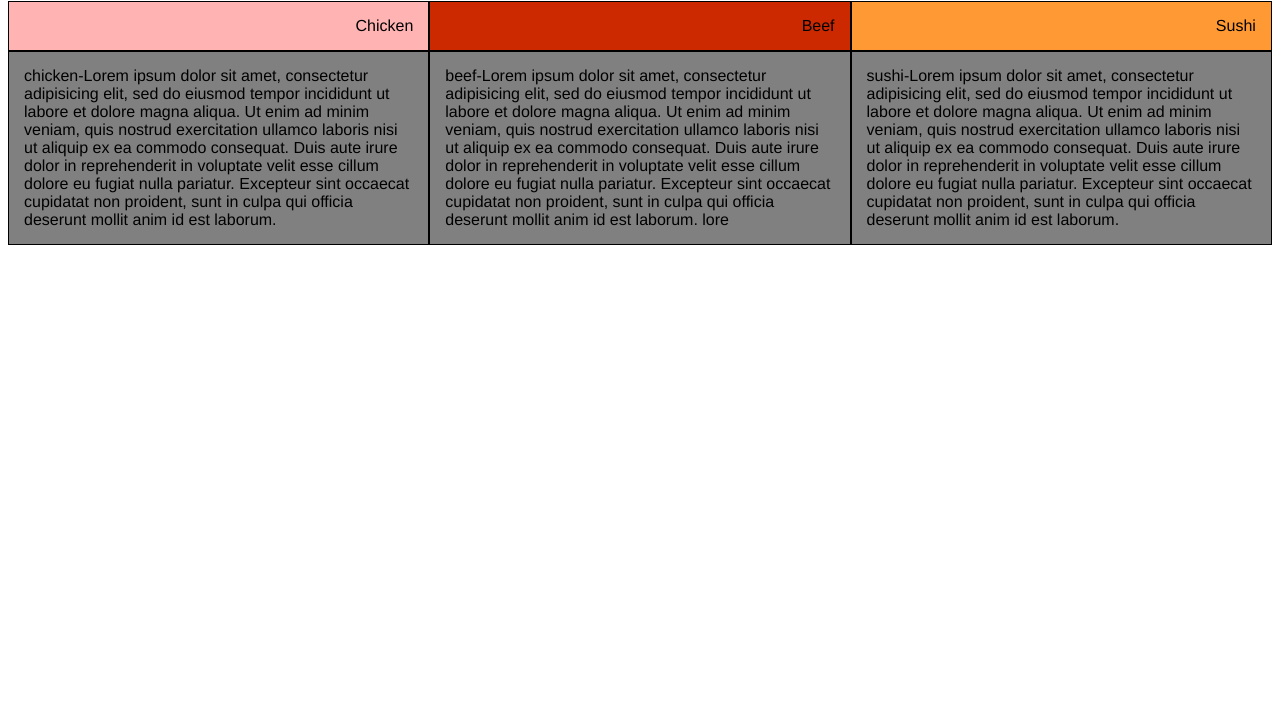
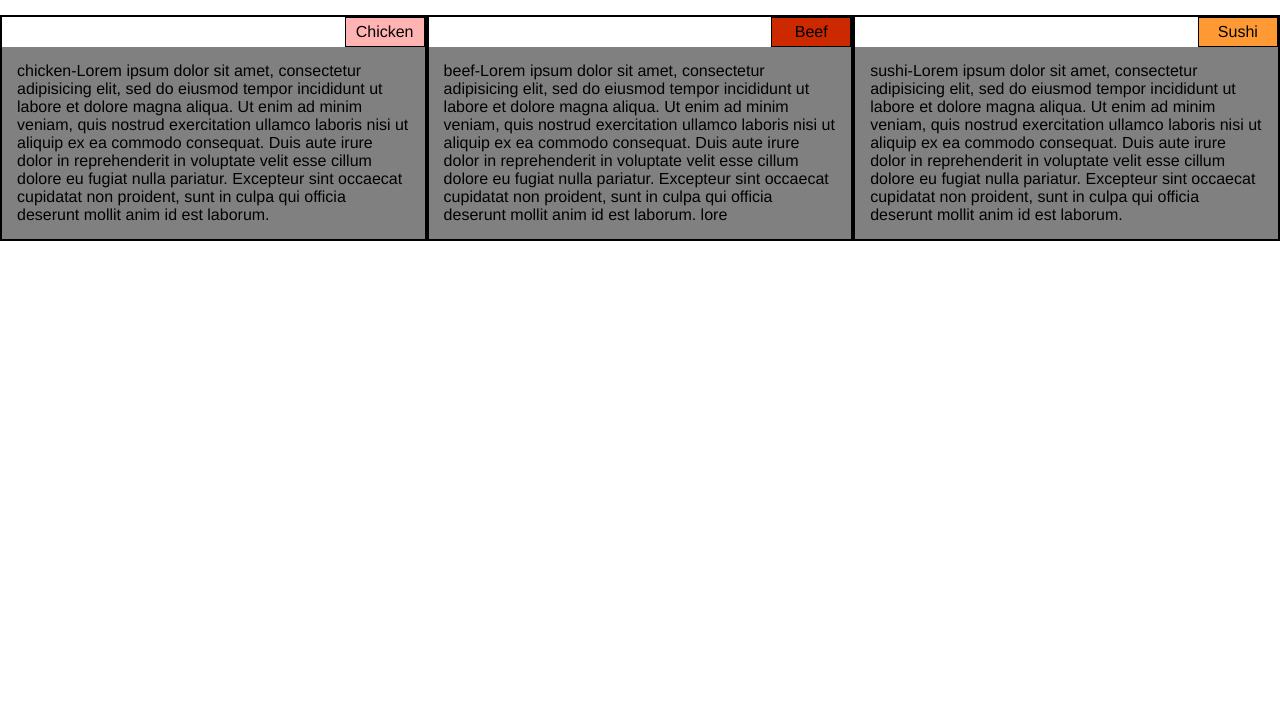
Before and after one commit to heb77/coursera_mod2_solution, a plain HTML site: page index.html in a window 1280 px wide. Shown: the part 72-800 px from the top of the page. Drawn offline with Linux system fonts and the light colour scheme.

Commit message:
improve layout

```diff
--- a/css/styles.css
+++ b/css/styles.css
@@ -1,52 +1,61 @@
 /********** Base styles **********/
 * {
   box-sizing: border-box;
+  margin:0;
+  padding: 0;
+  font-family: Helvetica;
 }
 
 h1 {
-  margin-bottom: 15px;
+  margin: 25px;
   text-align: center;
 }
 
-div {
-   font-family: Helvetica;
-   float: left;
+
+section {
+    background-color: #808080;
+    clear: both;
+    padding: 15px;
 }
 
-p {
-  background-color: #808080;
-  border: 1px solid black;
-  padding: 15px;
-  margin-top: 0;
-  margin-bottom: 0;
+
+.container{
+  border: 2px solid black;
+  /*margin: 24px;*/
+  margin-bottom: 24px;
+}
+
+.section_title {
+    border: 1px solid black;
+    padding: 5px;
+    width: 80px;
+    text-align: center;
+    float: right;
 }
 
 #p_chicken {
    background-color: #ffb3b3;
-   text-align: right;
-}
+ }
 
 #p_beef {
    background-color: #cc2900;
-   text-align: right;
 }
 
 #p_sushi {
    background-color: #ff9933;
-   text-align: right;
 }
 
 
 /* Simple Responsive Framework. */
 .row {
   width: 100%;
-
 }
 
 /********** Large devices only **********/
 @media (min-width: 992px) {
   .col-lg-4 {
     width: 33.33%;
+    float: left;
   }
 }
 
@@ -57,6 +66,7 @@ p {
 
   .col-md-6 {
     width: 50%;
+     float: left;
   }
 
   .col-md-12 {
--- a/index.html
+++ b/index.html
@@ -12,36 +12,37 @@
     <h1>Our Menu</h1>
 
     <div class="row">
-      <div class="col-lg-4 col-md-6">
-        <p id="p_chicken">Chicken</p>
-        <p>chicken-Lorem ipsum dolor sit amet, consectetur adipisicing elit, sed do eiusmod
+      <div class="container col-lg-4 col-md-6">
+        <p class="section_title" id="p_chicken">Chicken</p>
+        <section>chicken-Lorem ipsum dolor sit amet, consectetur adipisicing elit, sed do eiusmod
+        tempor incididunt ut labore et dolore magna aliqua. Ut enim ad minim veniam,
+        quis nostrud exercitation ullamco laboris nisi ut aliquip ex ea commodo
+        consequat. Duis aute irure dolor in reprehenderit in voluptate velit esse
+        cillum dolore eu fugiat nulla pariatur. Excepteur sint occaecat cupidatat non
+        proident, sunt in culpa qui officia deserunt mollit anim id est laborum.</section>
+
+
+      </div>
+
+      <div class="container col-lg-4 col-md-6">
+        <p class="section_title" id="p_beef">Beef</p>
+        <section>beef-Lorem ipsum dolor sit amet, consectetur adipisicing elit, sed do eiusmod
         tempor incididunt ut labore et dolore magna aliqua. Ut enim ad minim veniam,
         quis nostrud exercitation ullamco laboris nisi ut aliquip ex ea commodo
         consequat. Duis aute irure dolor in reprehenderit in voluptate velit esse
         cillum dolore eu fugiat nulla pariatur. Excepteur sint occaecat cupidatat non
         proident, sunt in culpa qui officia deserunt mollit anim id est laborum.
-        </p>
+        lore</section>
       </div>
-
-      <div class="col-lg-4 col-md-6">
-        <p id="p_beef">Beef</p>
-        <p>beef-Lorem ipsum dolor sit amet, consectetur adipisicing elit, sed do eiusmod
+      <div class="container col-lg-4 col-md-12">
+        <p class="section_title" id="p_sushi">Sushi</p>
+        <section>sushi-Lorem ipsum dolor sit amet, consectetur adipisicing elit, sed do eiusmod
         tempor incididunt ut labore et dolore magna aliqua. Ut enim ad minim veniam,
         quis nostrud exercitation ullamco laboris nisi ut aliquip ex ea commodo
         consequat. Duis aute irure dolor in reprehenderit in voluptate velit esse
         cillum dolore eu fugiat nulla pariatur. Excepteur sint occaecat cupidatat non
         proident, sunt in culpa qui officia deserunt mollit anim id est laborum.
-        lore</p>
-      </div>
-      <div class="col-lg-4 col-md-12">
-        <p id="p_sushi">Sushi</p>
-        <p>sushi-Lorem ipsum dolor sit amet, consectetur adipisicing elit, sed do eiusmod
-        tempor incididunt ut labore et dolore magna aliqua. Ut enim ad minim veniam,
-        quis nostrud exercitation ullamco laboris nisi ut aliquip ex ea commodo
-        consequat. Duis aute irure dolor in reprehenderit in voluptate velit esse
-        cillum dolore eu fugiat nulla pariatur. Excepteur sint occaecat cupidatat non
-        proident, sunt in culpa qui officia deserunt mollit anim id est laborum.
-        </p>
+        </section>
       </div>
     </div>
   </body>
```
